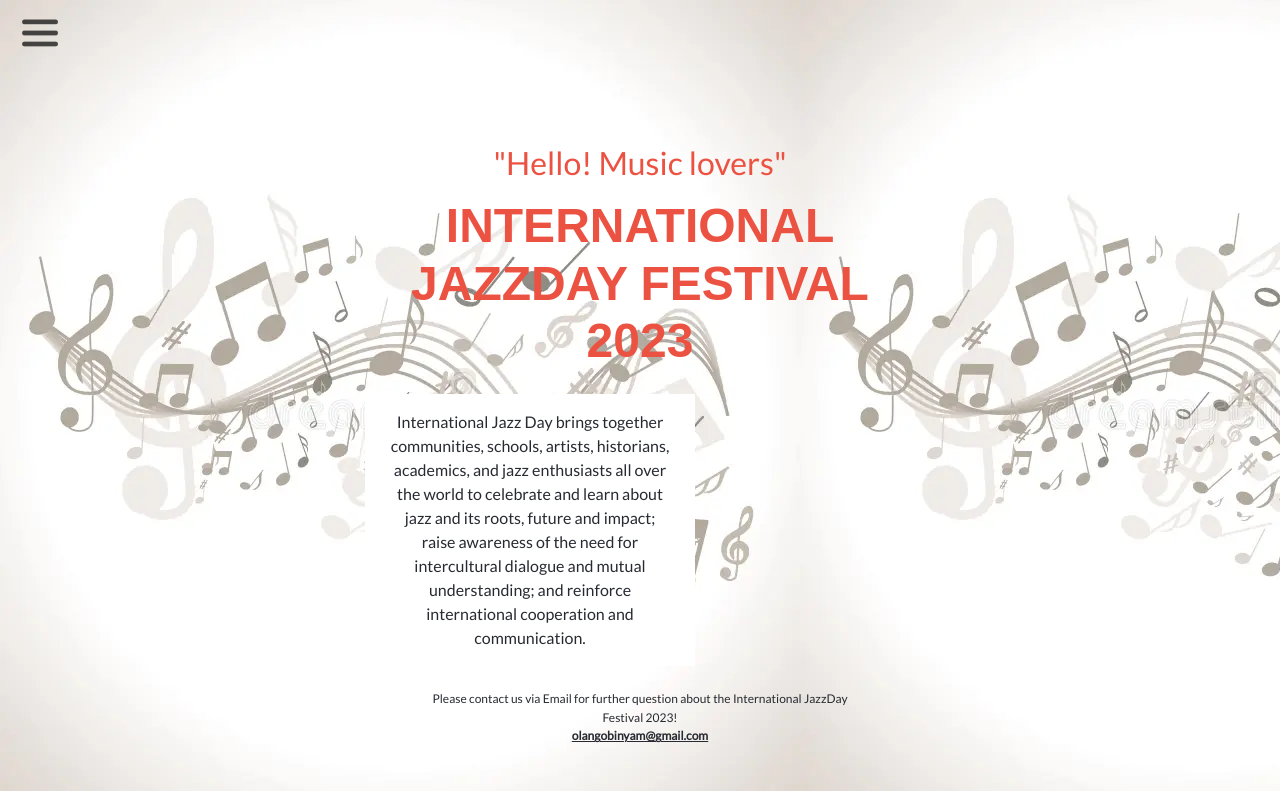
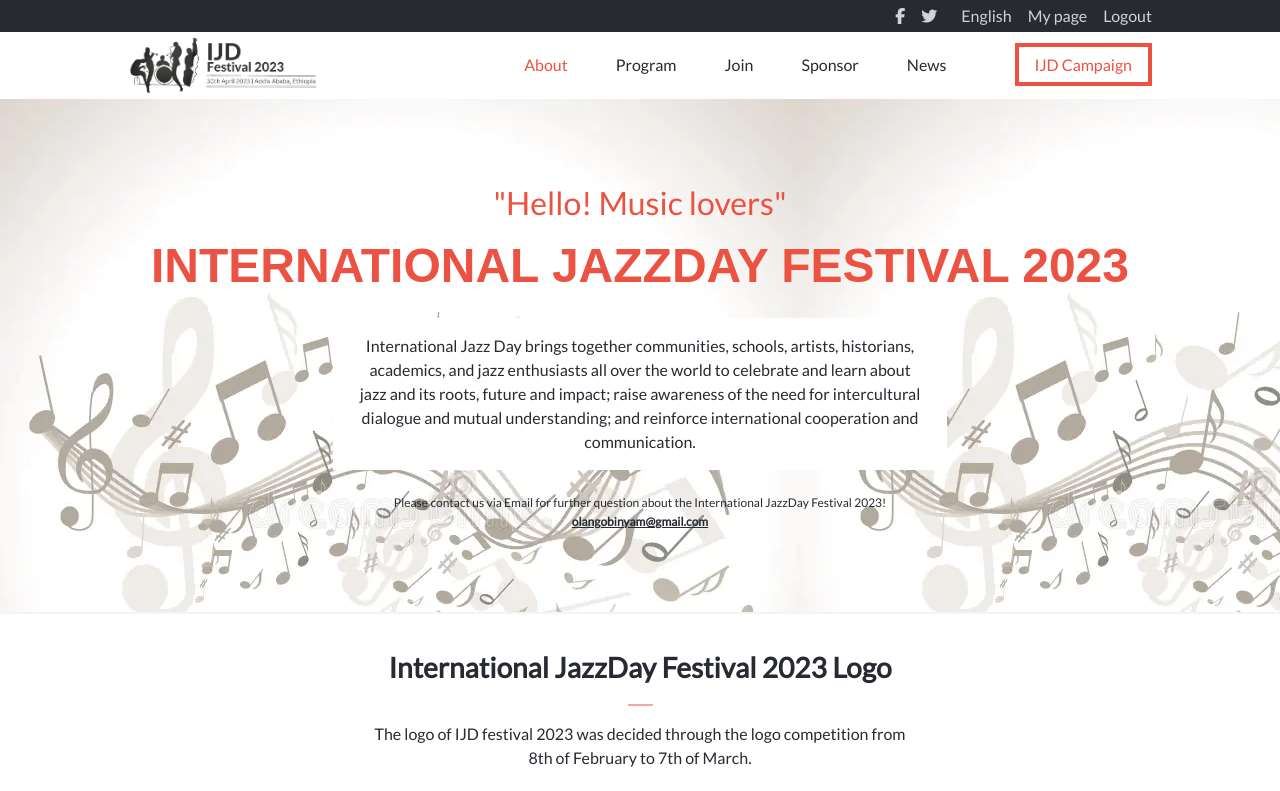
Before and after one commit to binyamolango/jazz-concert-capstone-project, a website: page about.html in a window 1280 px wide. Shown: the top 791 px of the page. Drawn offline with Linux system fonts and the light colour scheme; a web font is replaced by a local one.

Commit message:
Finish the desktop version of the home page

```diff
--- a/about.html
+++ b/about.html
@@ -12,14 +12,51 @@
     <script src="https://kit.fontawesome.com/1ed5b0f4f6.js" crossorigin="anonymous"></script>
 </head>
 <body>
-    <section class="head">
-        <header class="header">
+    <header class="header hidden">
+        <div class="header-top">
+            <div class="container row">
+                <ul class="social-list col">
+                    <li class="social-item"><i class="fa-brands fa-facebook-f social-icon"></i></li>
+                    <li class="social-item"><i class="fa-brands fa-twitter social-icon"></i></li>
+                </ul>
+
+                <ul class="other-list col">
+                    <li class="other-item"><a href="#" class="other-link">English</a></li>
+                    <li class="other-item"><a href="#" class="other-link">My page</a></li>
+                    <li class="other-item"><a href="#" class="other-link">Logout</a></li>
+                </ul>
+            </div>
+        </div>
+
+        <div class="header-bottom">
+            <div class="container row">
+                <div class="main-logo-cont">
+                    <a href="index.html" class="main-logo-link">
+                        <img src="images/logos/IJD-removebg-preview-crop.png" alt="main-logo-image" class="main-logo">
+                    </a>
+                </div>
+
+                <nav class="nav">
+                    <ul class="nav-list row">
+                        <li class="nav-item"><a href="about.html" class="nav-link red">About</a></li>
+                        <li class="nav-item"><a href="#" class="nav-link">Program</a></li>
+                        <li class="nav-item"><a href="#" class="nav-link">Join</a></li>
+                        <li class="nav-item"><a href="#" class="nav-link">Sponsor</a></li>
+                        <li class="nav-item"><a href="#" class="nav-link">News</a></li>
+                        <li class="nav-item"><a href="#" class="nav-link red red-border">IJD Campaign</a></li>
+                    </ul>
+                </nav>
+            </div>
+        </div>
+    </header>
+
+    <section class="head headline">
+        <header class="header unhidden">
             <button class="ham-btn">
                 <img src="images/icons/hamburger-icon.png" alt="hamburger-icon" class="ham-img">
             </button>
         </header>
-
-        <section class="headline cont text-center">
+        <div class="cont text-center">
             <p class="greeting-title greeting-title-about">"Hello! Music lovers"</p>
             <h1 class="main-title main-title-about">INTERNATIONAL JazzDay festival 2023</h1>
             <div class="desc-container desc-container-about">
@@ -31,7 +68,7 @@
                 <p class="concert-contact">Please contact us via Email for further question about the International JazzDay Festival 2023!</p>
                 <p class="concert-email-par"><a class="concert-email" href="#">olangobinyam@gmail.com</a></p>
             </div>
-        </section>
+        </div>
     </section>
 
     <section class="logo-section">
@@ -97,9 +134,13 @@
                 </div>
                 <h4 class="logo-title">International JazzDay</h4>
             </div>
-            <div class="rights">
+            <div class="rights unhidden">
                 <p class="date">2023 International JazzDay.</p>
                 <p class="rights-desc">Some Rights Reserved.</p>
+            </div>
+            <div class="rights hidden">
+                <p class="date">2023 International JazzDay. Some Rights Reserved.</p>
+                <p class="rights-desc">የኢትዮጵያ ብሔራዊ መተባበሪያ ስም የ1960 ዓ.ም. የፍርድ ኮድ ነው. ይህ ኮድ ፍርድ እና አርትራ ባለ ቀጥታ መተባበሪያ መጠቀም የሚፈልጉ ናቸው. ከ1960 ጀ/ሜ/ - 2004 ጀ/ሜ/ መተባበሪያ እ. ኤ. 872/2014 ጥ/ 305/2014 ጥ.</p>
             </div>
         </div>
     </footer>
--- a/style.css
+++ b/style.css
@@ -131,6 +131,7 @@ a {
 
 .desc-container-about {
   background: rgba(255, 255, 255, 1);
+  margin: 1.5em auto;
 }
 
 .concert-date {
@@ -421,8 +422,9 @@ a {
 /* style footer section */
 
 .footer {
+  background: var(--secondary-color);
   color: var(--primary-color);
-  padding: 2em 1em;
+  padding: 2.5em 1em;
 }
 
 .footer-row {
@@ -493,16 +495,34 @@ a {
 
   .main-logo-cont {
     width: 20%;
-    max-width: 150px;
+    max-width: 190px;
+  }
+
+  .main-logo {
+    display: flex;
+    flex-direction: column;
+    justify-content: center;
   }
 
   .header-bottom .row {
     justify-content: space-between;
     align-items: center;
+    flex-wrap: nowrap;
+    gap: 3em;
   }
 
   .nav-link {
     color: var(--primary-color);
+  }
+
+  .red {
+    color: var(--highlight-color);
+  }
+
+  .red-border {
+    border: 4px solid var(--highlight-color);
+    padding: 0.5em 1em;
+    margin-left: 1.25em;
   }
 
   .nav-list {
@@ -574,11 +594,12 @@ a {
   }
 
   .featured .col {
-    width: 40%;
+    width: 45%;
   }
 
   .featured .row {
     margin: 2.5em 0;
+    gap: 1.5em;
   }
 
   .musician-name {
@@ -589,4 +610,22 @@ a {
   .musician-detail {
     font-size: 1rem;
   }
+
+  .partner .container {
+    width: 60%;
+  }
+
+  .footer .row {
+    flex-wrap: nowrap;
+    gap: 0;
+    justify-content: flex-start;
+  }
+
+  .footer .logo {
+    width: 100%;
+  }
+
+  .rights {
+    width: 100%;
+  }
 }
```
Also changed, not shown: index.html (+13 -9 lines).
